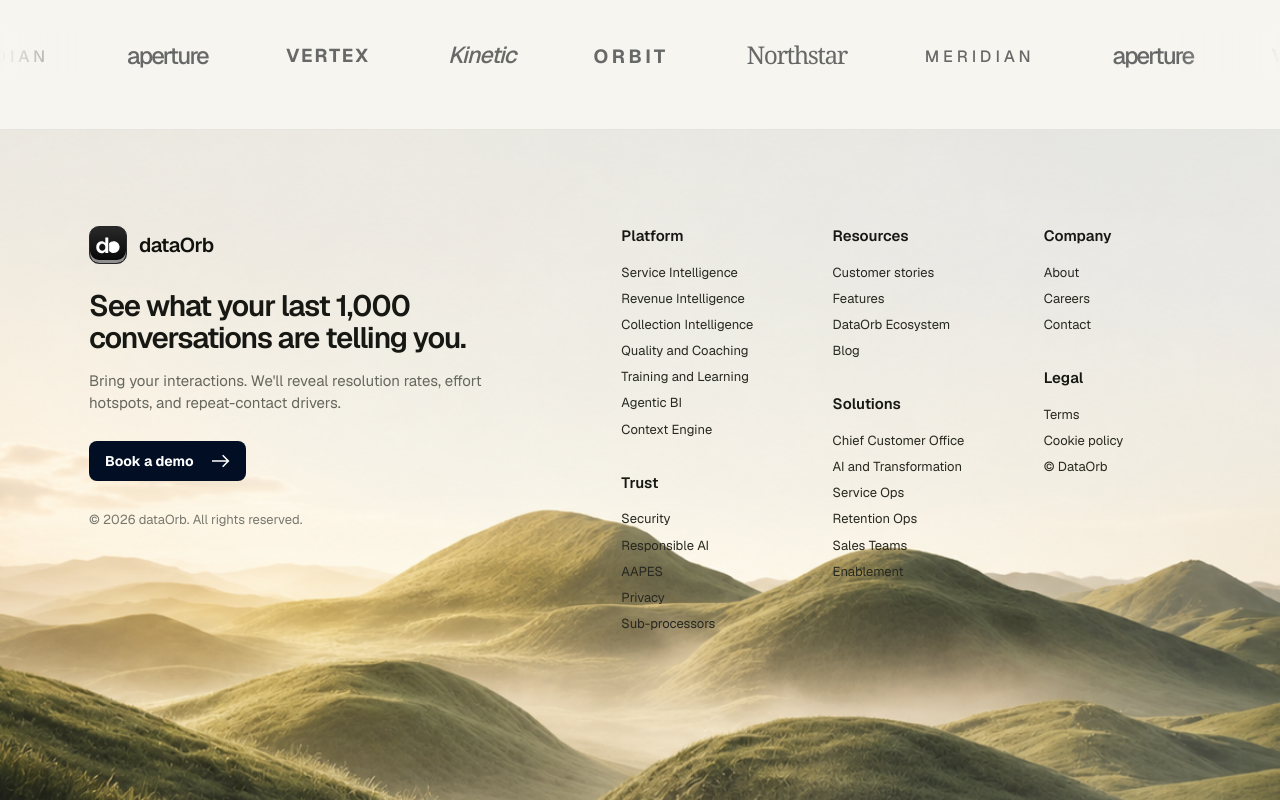
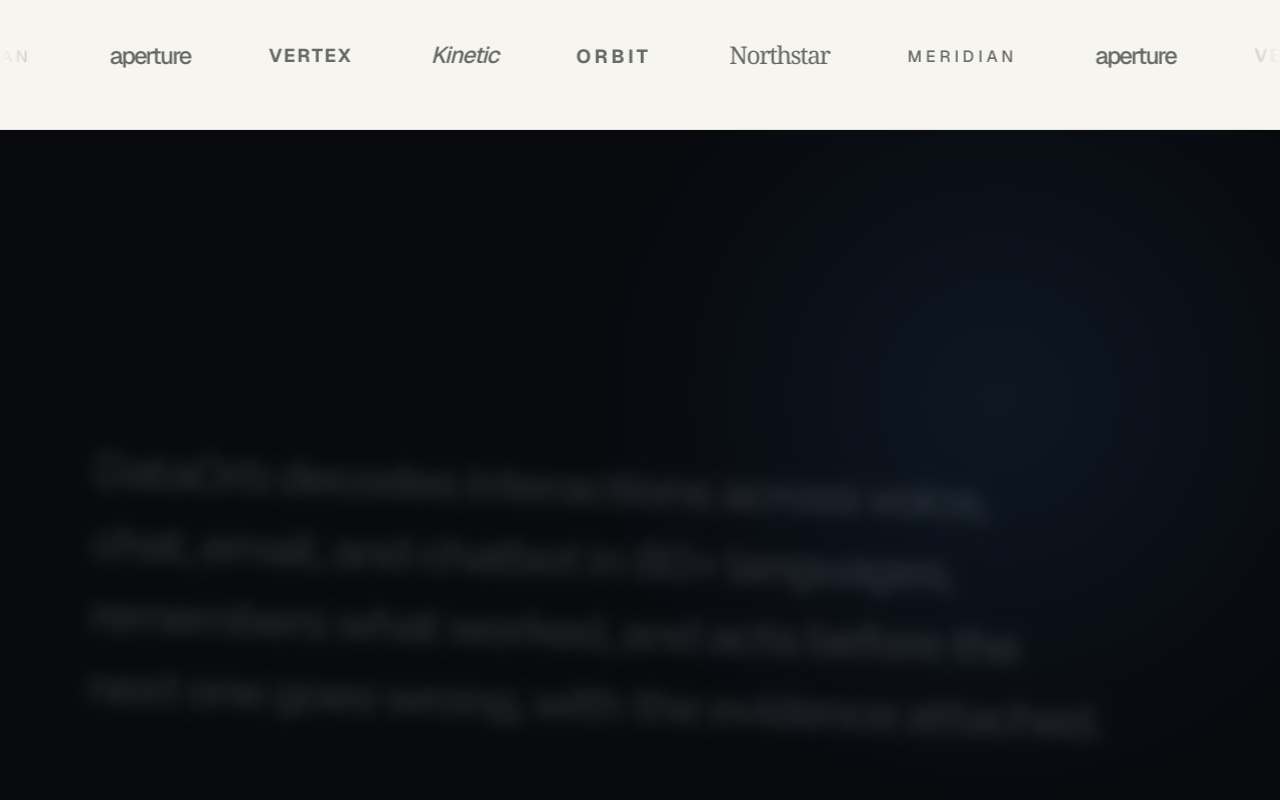
Before and after one commit to Umesh0014/DO-website, a Next.js app: page / in a window 1280 px wide. Shown: the part 860-1660 px from the top of the page. Built offline with nearby package versions, Linux system fonts and the light colour scheme; a web font is replaced by a local one.

Commit message:
Add dark scroll reveal statement section

```diff
--- a/app/components/MainLandingPage.tsx
+++ b/app/components/MainLandingPage.tsx
@@ -5,6 +5,7 @@ import Link from "next/link";
 import { useState } from "react";
 
 import LogoLoop, { type LogoItem } from "../../components/ui/LogoLoop";
+import ScrollReveal from "../../components/ui/ScrollReveal";
 import { BrandMark, SiteFooter } from "./SiteChrome";
 
 const BG_VIDEO =
@@ -141,12 +142,6 @@ export default function MainLandingPage() {
           <h1 id="home-hero-heading">
             Turn every customer conversation into your next best decision.
           </h1>
-          <p className="home-hero-body">
-            DataOrb decodes interactions across voice, chat, email, and chatbot in
-            80+ languages, remembers what worked, and acts before the next one goes
-            wrong, with the evidence attached.
-          </p>
-
           <div className="home-hero-actions">
             <a className="home-hero-primary" href="mailto:hello@dataorb.ai?subject=Book%20a%20DataOrb%20demo">
               Book a demo
@@ -177,6 +172,23 @@ export default function MainLandingPage() {
         />
       </section>
 
+      <section className="home-reveal-section" aria-label="What DataOrb does">
+        <ScrollReveal
+          baseOpacity={0.12}
+          enableBlur
+          baseRotation={2}
+          blurStrength={8}
+          rotationEnd="center center"
+          wordAnimationEnd="center center"
+          containerClassName="home-scroll-reveal"
+          textClassName="home-scroll-reveal-text"
+        >
+          DataOrb decodes interactions across voice, chat, email, and chatbot in
+          80+ languages, remembers what worked, and acts before the next one goes
+          wrong, with the evidence attached.
+        </ScrollReveal>
+      </section>
+
       <SiteFooter activePage="service" />
     </main>
   );
--- a/app/globals.css
+++ b/app/globals.css
@@ -181,6 +181,32 @@ a {
   letter-spacing: -0.045em;
 }
 
+.home-reveal-section {
+  display: flex;
+  min-height: 112svh;
+  align-items: center;
+  padding: clamp(140px, 18vw, 260px) clamp(24px, 7vw, 104px);
+  overflow: hidden;
+  background:
+    radial-gradient(circle at 78% 30%, rgba(39, 77, 116, 0.2), transparent 35%),
+    #07090d;
+  color: #f5f7f9;
+}
+
+.home-scroll-reveal {
+  width: min(1180px, 100%);
+  margin: 0 auto;
+}
+
+.home-scroll-reveal-text {
+  color: #f5f7f9;
+  font-size: clamp(42px, 5.4vw, 78px);
+  font-weight: 500;
+  letter-spacing: -0.052em;
+  line-height: 1.06;
+  text-wrap: balance;
+}
+
 .home-hero {
   position: relative;
   width: 100%;
@@ -364,15 +390,6 @@ a {
   letter-spacing: -0.055em;
   line-height: 0.99;
   text-wrap: balance;
-}
-
-.home-hero-body {
-  max-width: 610px;
-  margin: 22px 0 0;
-  color: rgba(255, 255, 255, 0.66);
-  font-size: clamp(15px, 1.15vw, 17px);
-  font-weight: 400;
-  line-height: 1.55;
 }
 
 .home-hero-actions {
@@ -514,14 +531,19 @@ a {
     line-height: 1;
   }
 
-  .home-hero-body {
-    margin-top: 18px;
-    font-size: 14px;
-    line-height: 1.48;
-  }
-
   .home-hero-actions {
     margin-top: 23px;
+  }
+
+  .home-reveal-section {
+    min-height: 100svh;
+    padding: 120px 20px;
+  }
+
+  .home-scroll-reveal-text {
+    font-size: clamp(37px, 11vw, 50px);
+    letter-spacing: -0.045em;
+    line-height: 1.08;
   }
 
   .home-hero-primary,
--- /dev/null
+++ b/components/ui/ScrollReveal.css
@@ -0,0 +1,23 @@
+.scroll-reveal {
+  margin: 20px 0;
+}
+
+.scroll-reveal-text {
+  margin: 0;
+  font-size: clamp(1.6rem, 4vw, 3rem);
+  font-weight: 600;
+  line-height: 1.5;
+}
+
+.scroll-reveal-word {
+  display: inline-block;
+}
+
+@media (prefers-reduced-motion: reduce) {
+  .scroll-reveal,
+  .scroll-reveal-word {
+    transform: none !important;
+    opacity: 1 !important;
+    filter: none !important;
+  }
+}
--- /dev/null
+++ b/components/ui/ScrollReveal.tsx
@@ -0,0 +1,158 @@
+"use client";
+
+import {
+  useEffect,
+  useMemo,
+  useRef,
+  type ReactNode,
+  type RefObject,
+} from "react";
+
+import "./ScrollReveal.css";
+
+type ScrollRevealProps = {
+  baseOpacity?: number;
+  baseRotation?: number;
+  blurStrength?: number;
+  children: ReactNode;
+  containerClassName?: string;
+  enableBlur?: boolean;
+  rotationEnd?: string;
+  scrollContainerRef?: RefObject<HTMLElement | null>;
+  textClassName?: string;
+  wordAnimationEnd?: string;
+};
+
+export default function ScrollReveal({
+  children,
+  scrollContainerRef,
+  enableBlur = true,
+  baseOpacity = 0.1,
+  baseRotation = 3,
+  blurStrength = 4,
+  containerClassName = "",
+  textClassName = "",
+  rotationEnd = "bottom bottom",
+  wordAnimationEnd = "bottom bottom",
+}: ScrollRevealProps) {
+  const containerRef = useRef<HTMLDivElement>(null);
+
+  const splitText = useMemo(() => {
+    if (typeof children !== "string") return children;
+
+    return children.split(/(\s+)/).map((word, index) =>
+      /^\s+$/.test(word) ? (
+        word
+      ) : (
+        <span className="scroll-reveal-word" key={`${word}-${index}`}>
+          {word}
+        </span>
+      ),
+    );
+  }, [children]);
+
+  useEffect(() => {
+    const element = containerRef.current;
+    if (!element) return;
+
+    const reduceMotion = window.matchMedia("(prefers-reduced-motion: reduce)");
+    if (reduceMotion.matches) return;
+
+    let cancelled = false;
+    let animationContext: { revert: () => void } | undefined;
+
+    const setupAnimation = async () => {
+      const [{ gsap }, { ScrollTrigger }] = await Promise.all([
+        import("gsap"),
+        import("gsap/ScrollTrigger"),
+      ]);
+
+      if (cancelled) return;
+
+      gsap.registerPlugin(ScrollTrigger);
+      const scroller = scrollContainerRef?.current ?? window;
+
+      animationContext = gsap.context(() => {
+        gsap.fromTo(
+          element,
+          { rotate: baseRotation, transformOrigin: "0% 50%" },
+          {
+            rotate: 0,
+            ease: "none",
+            scrollTrigger: {
+              trigger: element,
+              scroller,
+              start: "top bottom",
+              end: rotationEnd,
+              scrub: true,
+            },
+          },
+        );
+
+        const words = element.querySelectorAll<HTMLElement>(
+          ".scroll-reveal-word",
+        );
+
+        gsap.fromTo(
+          words,
+          { opacity: baseOpacity, willChange: "opacity, filter" },
+          {
+            opacity: 1,
+            ease: "none",
+            stagger: 0.05,
+            scrollTrigger: {
+              trigger: element,
+              scroller,
+              start: "top bottom-=20%",
+              end: wordAnimationEnd,
+              scrub: true,
+            },
+          },
+        );
+
+        if (enableBlur) {
+          gsap.fromTo(
+            words,
+            { filter: `blur(${blurStrength}px)` },
+            {
+              filter: "blur(0px)",
+              ease: "none",
+              stagger: 0.05,
+              scrollTrigger: {
+                trigger: element,
+                scroller,
+                start: "top bottom-=20%",
+                end: wordAnimationEnd,
+                scrub: true,
+              },
+            },
+          );
+        }
+      }, element);
+    };
+
+    void setupAnimation();
+
+    return () => {
+      cancelled = true;
+      animationContext?.revert();
+    };
+  }, [
+    baseOpacity,
+    baseRotation,
+    blurStrength,
+    enableBlur,
+    rotationEnd,
+    scrollContainerRef,
+    wordAnimationEnd,
+  ]);
+
+  return (
+    <div
+      ref={containerRef}
+      className={`scroll-reveal ${containerClassName}`.trim()}
+    >
+      <p className={`scroll-reveal-text ${textClassName}`.trim()}>{splitText}</p>
+    </div>
+  );
+}
--- a/package.json
+++ b/package.json
@@ -17,6 +17,7 @@
     "class-variance-authority": "^0.7.1",
     "clsx": "^2.1.1",
     "drizzle-orm": "0.45.2",
+    "gsap": "^3.15.0",
     "lucide-react": "^1.34.0",
     "next": "16.2.6",
     "react": "19.2.6",
```
Also changed, not shown: 1 other file (tests, documents, lock files or other folders).
